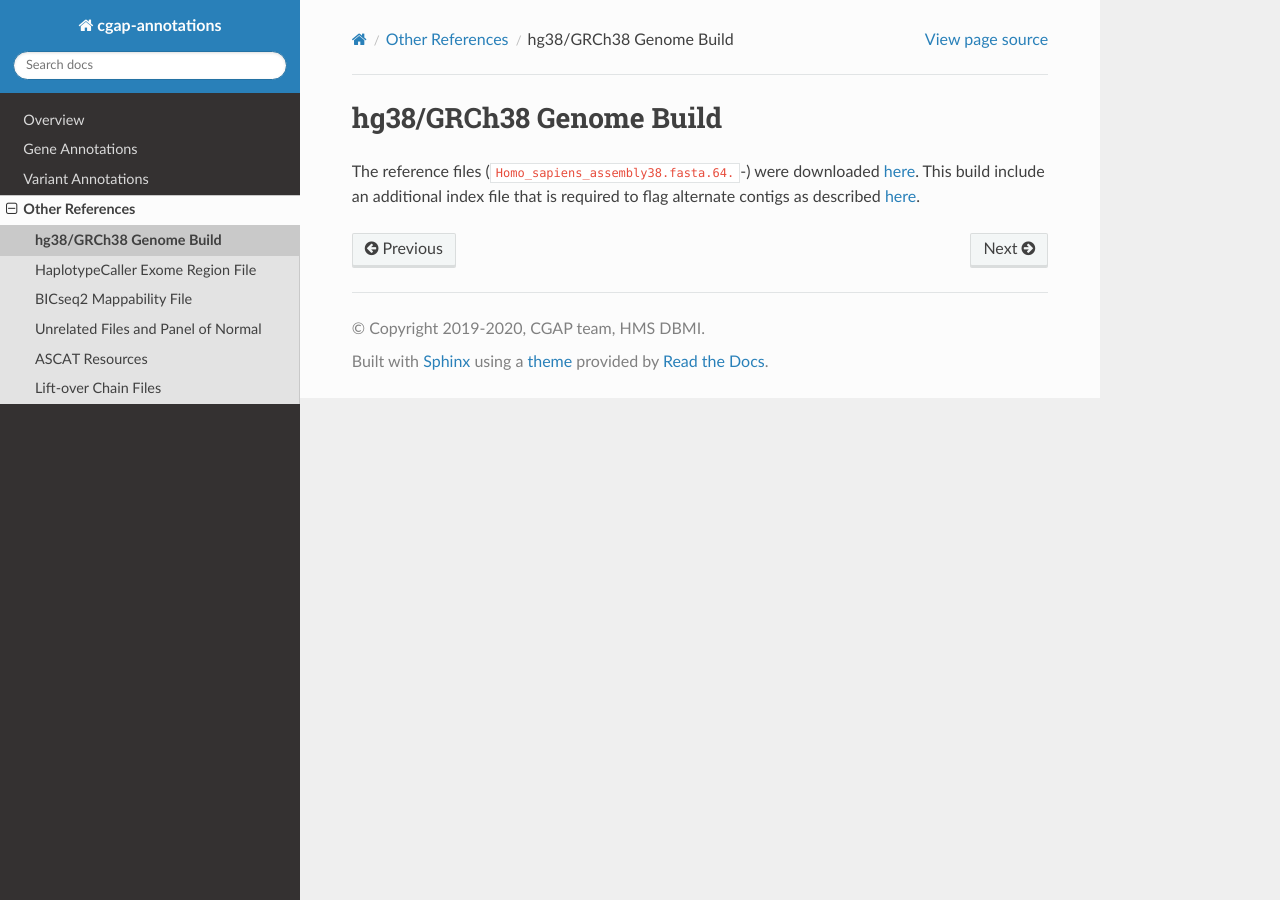
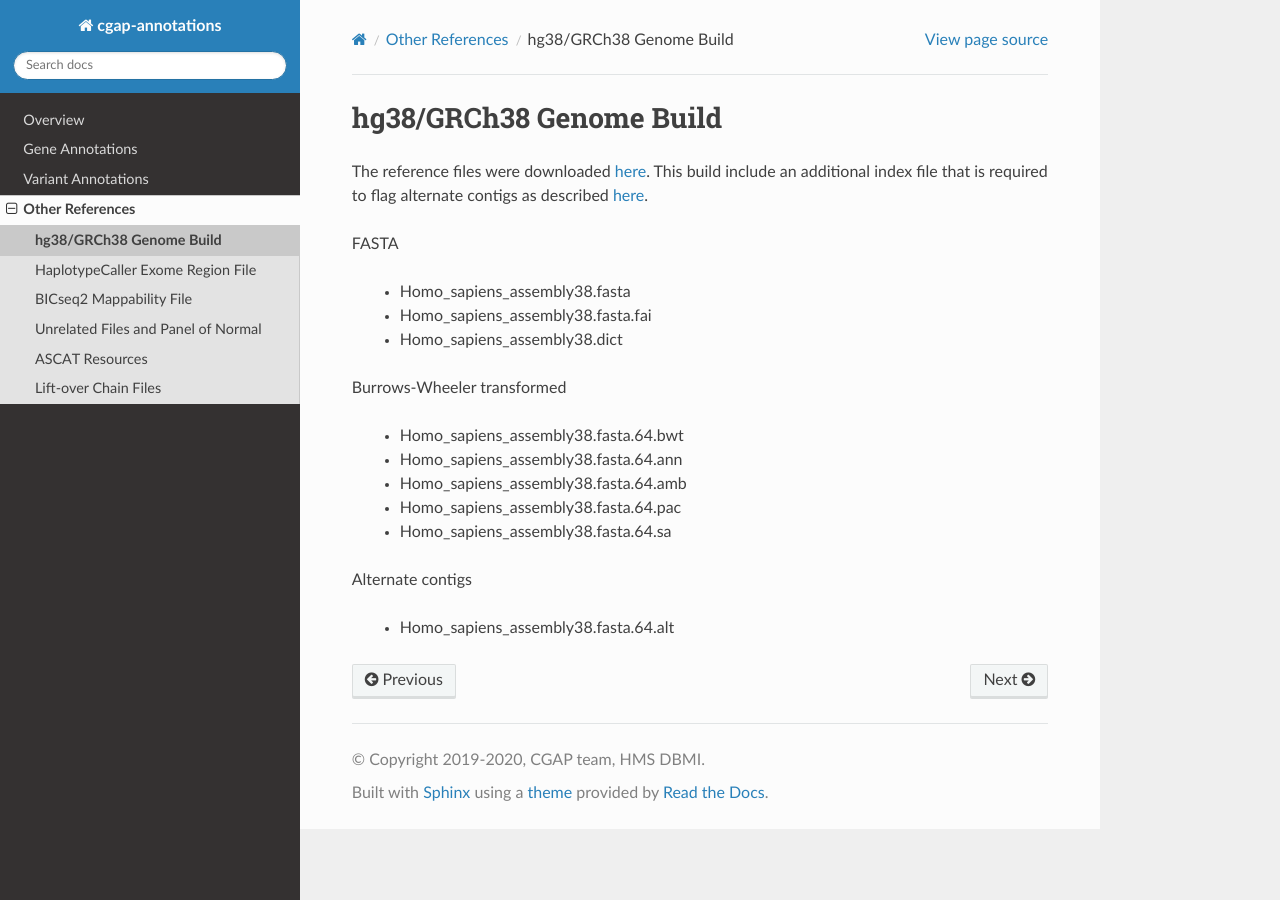
Before and after one commit to dbmi-bgm/cgap-annotations, a Sphinx documentation site: the page built from docs/hg38_genome.rst, in a window 1280 px wide. Built offline with Sphinx 7.4.7 and the Read the Docs theme 2.0.0, drawn with Linux system fonts in a browser that asks for light colours.

Commit message:
Update hg38_genome.rst

```diff
--- a/docs/hg38_genome.rst
+++ b/docs/hg38_genome.rst
@@ -2,5 +2,24 @@
 hg38/GRCh38 Genome Build
 ========================
 
-The reference files (``Homo_sapiens_assembly38.fasta.64.``-) were downloaded `here <https://console.cloud.google.com/storage/browser/genomics-public-data/resources/broad/hg38/v0>`_.
+The reference files were downloaded `here <https://console.cloud.google.com/storage/browser/genomics-public-data/resources/broad/hg38/v0>`_.
 This build include an additional index file that is required to flag alternate contigs as described `here <https://gatk.broadinstitute.org/hc/en-us/articles/360037498992>`_.
+
+
+FASTA
+
+  - Homo_sapiens_assembly38.fasta
+  - Homo_sapiens_assembly38.fasta.fai
+  - Homo_sapiens_assembly38.dict
+
+Burrows-Wheeler transformed
+
+  - Homo_sapiens_assembly38.fasta.64.bwt
+  - Homo_sapiens_assembly38.fasta.64.ann
+  - Homo_sapiens_assembly38.fasta.64.amb
+  - Homo_sapiens_assembly38.fasta.64.pac
+  - Homo_sapiens_assembly38.fasta.64.sa
+
+Alternate contigs
+
+   - Homo_sapiens_assembly38.fasta.64.alt
```
